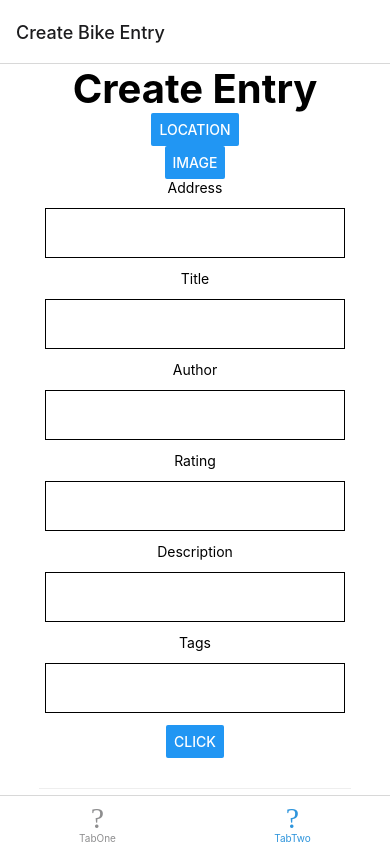
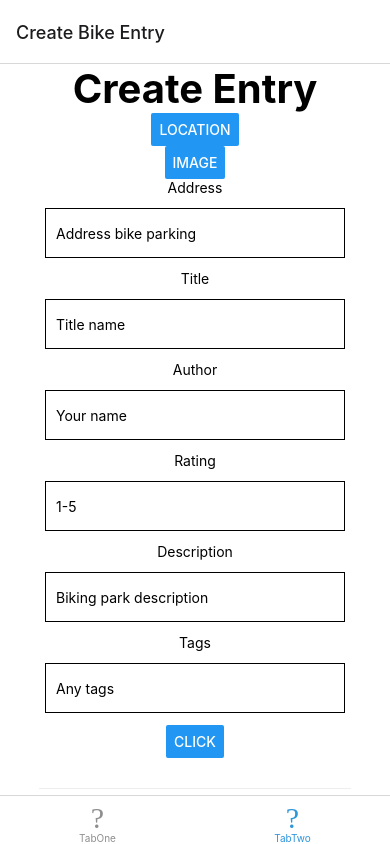
Before and after one commit to jy229319791/UNSC, a React Native app: screen /TabTwo in a window 390 px wide. Built offline with nearby package versions, Linux system fonts and the light colour scheme; what expo-linking would draw is missing.

Commit message:
add placeholder in each texbox

```diff
--- a/screens/TabTwoScreen.js
+++ b/screens/TabTwoScreen.js
@@ -56,6 +56,7 @@ export default function TabTwoScreen({ navigation }) {
         <TextInput
           style={styles.input}
           onChangeText={onChangeText}
+          placeholder="Address bike parking"
           value={text1}
         />
 
@@ -63,6 +64,7 @@ export default function TabTwoScreen({ navigation }) {
         <TextInput
           style={styles.input}
           onChangeText={onChangeText}
+          placeholder="Title name"
           value={text2}
         />
 
@@ -70,6 +72,7 @@ export default function TabTwoScreen({ navigation }) {
         <TextInput
           style={styles.input}
           onChangeText={onChangeText}
+          placeholder="Your name"
           value={text3}
         />
 
@@ -78,6 +81,7 @@ export default function TabTwoScreen({ navigation }) {
           style={styles.input}
           keyboardType='numeric'
           onChangeText={onChangeText}
+          placeholder="1-5"
           value={text4}
         />
 
@@ -86,6 +90,7 @@ export default function TabTwoScreen({ navigation }) {
           style={styles.input}
           onChangeText={onChangeText}
           onKeyPress={e => handleKeyPress(e)}
+          placeholder="Biking park description"
           value={text5}
         />
 
@@ -93,6 +98,7 @@ export default function TabTwoScreen({ navigation }) {
         <TextInput
           style={styles.input}
           onChange={e => setName(e.target.value)}
+          placeholder="Any tags"
           value={name}
         />
 
```
